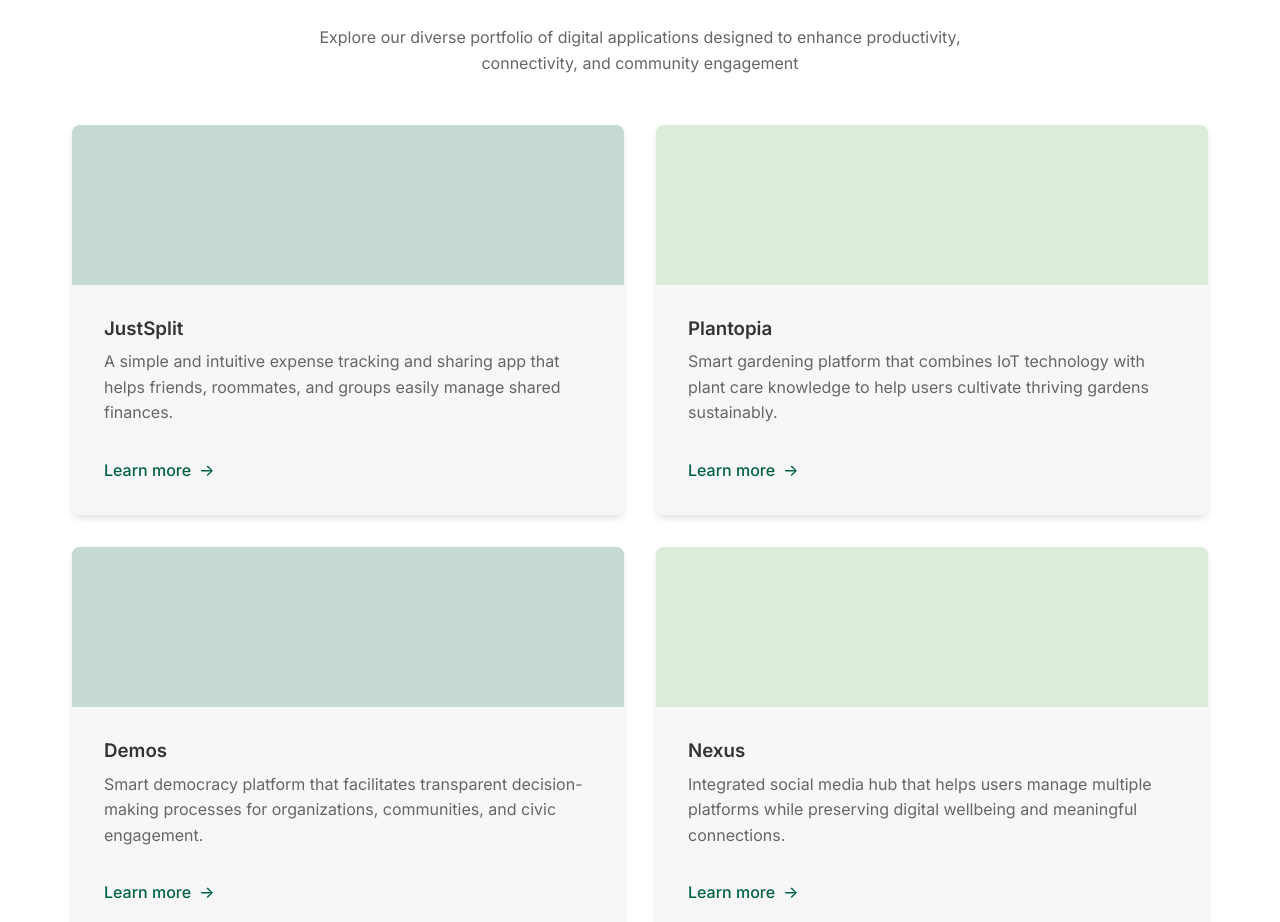
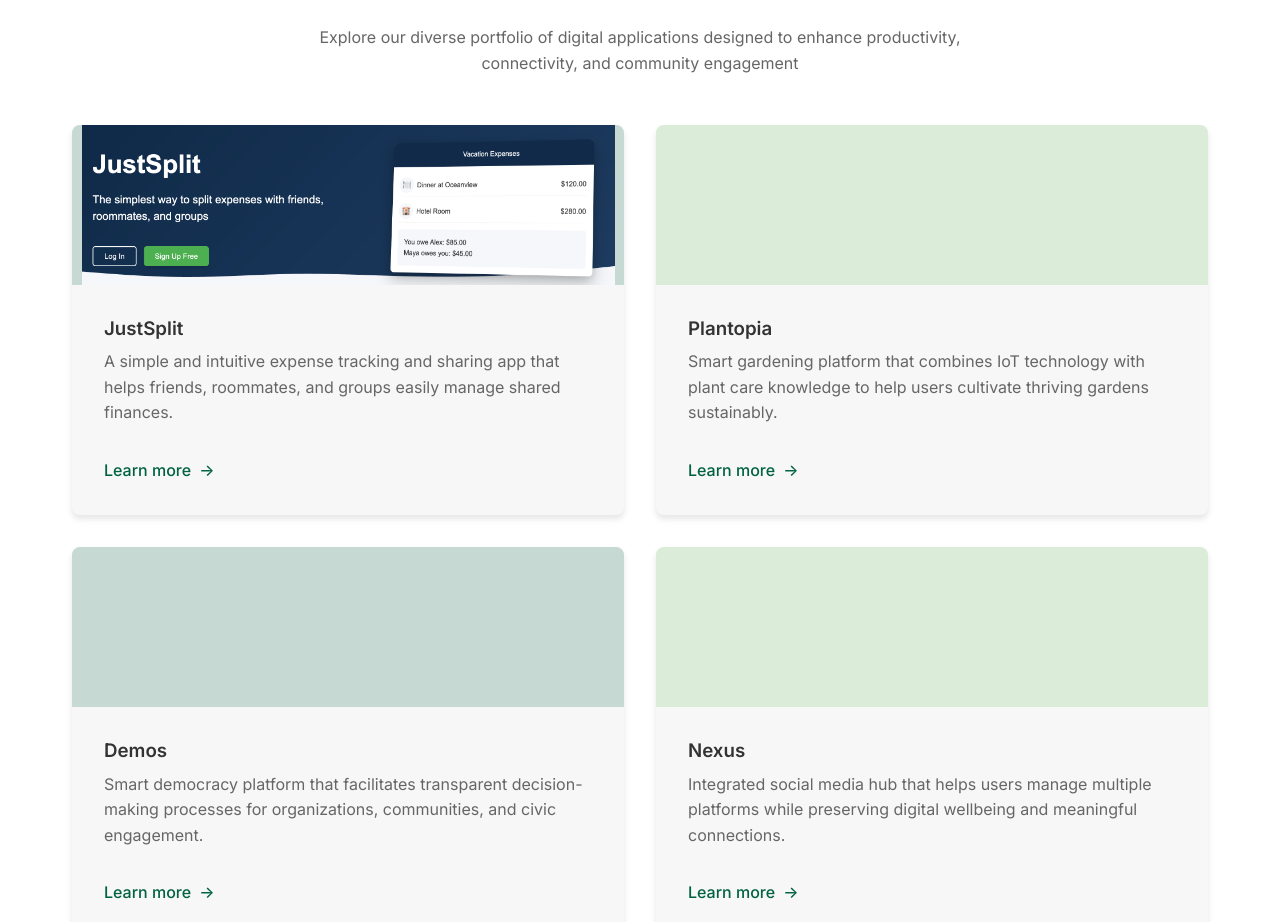
Before and after one commit to cyber-eco/cybereco-monorepo, a React (Create React App) app: page / in a window 1280 px wide. Shown: the part 2351-3273 px from the top of the page. Built offline with nearby package versions, Linux system fonts and the light colour scheme.

Commit message:
Refactor code structure for improved readability and maintainability

```diff
--- a/src/components/home/SolutionsPreview.js
+++ b/src/components/home/SolutionsPreview.js
@@ -62,6 +62,10 @@ const CardImage = styled.div`
   height: 160px;
   background-color: ${({ theme, color }) => color || `${theme.primary}20`};
   position: relative;
+  background-image: ${({ image }) => image ? `url(${image})` : 'none'};
+  background-size: contain;
+  background-position: center;
+  background-repeat: no-repeat;
 `;
 
 const CardContent = styled.div`
@@ -112,13 +116,16 @@ const SolutionsPreview = () => {
       id: "justsplit",
       title: portfolio.justSplitTitle || "JustSplit",
       description: portfolio.justSplitDesc || "A simple and intuitive expense tracking and sharing app that helps friends, roommates, and groups easily manage shared finances.",
-      color: "rgba(0, 98, 65, 0.2)"
+      color: "rgba(0, 98, 65, 0.2)",
+      image: `${process.env.PUBLIC_URL}/portfolio/justsplit.png`,
+      url: "https://justsplit.cybere.co"
     },
     {
       id: "plantopia",
       title: portfolio.plantopiaTitle || "Plantopia",
       description: portfolio.plantopiaDesc || "Smart gardening platform that combines IoT technology with plant care knowledge to help users cultivate thriving gardens sustainably.",
-      color: "rgba(107, 191, 89, 0.2)"
+      color: "rgba(107, 191, 89, 0.2)",
+      url: "https://plantopia.cybere.co"
     },
     {
       id: "demos",
@@ -165,11 +172,11 @@ const SolutionsPreview = () => {
               transition={{ duration: 0.5, delay: 0.1 * index }}
               viewport={{ once: true }}
             >
-              <CardImage color={solution.color} />
+              <CardImage color={solution.color} image={solution.image} />
               <CardContent>
                 <CardTitle>{solution.title}</CardTitle>
                 <CardDescription>{solution.description}</CardDescription>
-                <CardLink to={`/portfolio#${solution.id}`}>
+                <CardLink to={solution.url || `/portfolio#${solution.id}`}>
                   {t.learnMore || 'Learn more'}
                 </CardLink>
               </CardContent>
--- a/src/pages/PortfolioPage.js
+++ b/src/pages/PortfolioPage.js
@@ -1,6 +1,7 @@
 import React, { useContext } from 'react';
 import styled from 'styled-components';
 import { motion } from 'framer-motion';
+import { Link } from 'react-router-dom';
 import { LanguageContext } from '../context/LanguageContext';
 
 const PageContainer = styled.div`
@@ -40,15 +41,28 @@ const SolutionCard = styled(motion.div)`
   border-radius: var(--border-radius);
   overflow: hidden;
   box-shadow: ${({ theme }) => theme.shadow};
+  transition: transform 0.3s ease, box-shadow 0.3s ease;
+
+  ${({ isClickable }) => isClickable && `
+    cursor: pointer;
+    &:hover {
+      transform: translateY(-5px);
+      box-shadow: 0 10px 20px rgba(0, 0, 0, 0.1);
+    }
+  `}
 `;
 
 const CardImage = styled.div`
   height: 200px;
   background-color: ${({ theme }) => theme.primary}20;
   position: relative;
+  background-image: ${({ image }) => image ? `url(${image})` : 'none'};
+  background-size: contain;
+  background-position: center;
+  background-repeat: no-repeat;
 
   &::after {
-    content: "Solution Image";
+    content: ${({ image }) => image ? '""' : '"Solution Image"'};
     position: absolute;
     top: 50%;
     left: 50%;
@@ -77,6 +91,14 @@ const ComingSoon = styled.div`
   color: ${({ theme }) => theme.textSecondary};
 `;
 
+// Wrapper component that conditionally wraps content in a Link or div
+const CardWrapper = ({ children, url }) => {
+  if (url) {
+    return <Link to={url} style={{ textDecoration: 'none', display: 'block' }}>{children}</Link>;
+  }
+  return <>{children}</>;
+};
+
 const PortfolioPage = () => {
   const { translations, language } = useContext(LanguageContext);
   const t = translations.portfolioPage || {};
@@ -85,12 +107,15 @@ const PortfolioPage = () => {
     {
       id: "justsplit",
       title: t.justSplitTitle || "JustSplit",
-      description: t.justSplitDesc || "A simple and intuitive expense tracking and sharing app that helps friends, roommates, and groups easily manage shared finances."
+      description: t.justSplitDesc || "A simple and intuitive expense tracking and sharing app that helps friends, roommates, and groups easily manage shared finances.",
+      image: `${process.env.PUBLIC_URL}/portfolio/justsplit.png`,
+      url: "https://justsplit.cybere.co"
     },
     {
       id: "plantopia",
       title: t.plantopiaTitle || "Plantopia",
-      description: t.plantopiaDesc || "Smart gardening platform that combines IoT technology with plant care knowledge to help users cultivate thriving gardens sustainably."
+      description: t.plantopiaDesc || "Smart gardening platform that combines IoT technology with plant care knowledge to help users cultivate thriving gardens sustainably.",
+      url: "https://plantopia.cybere.co"
     },
     {
       id: "demos",
@@ -114,6 +139,13 @@ const PortfolioPage = () => {
     }
   ];
 
+  // Function to handle external URLs
+  const handleCardClick = (url) => {
+    if (url && url.startsWith('http')) {
+      window.open(url, '_blank', 'noopener,noreferrer');
+    }
+  };
+
   return (
     <PageContainer>
       <PageHeader>
@@ -134,21 +166,34 @@ const PortfolioPage = () => {
       </PageHeader>
 
       <SolutionsGrid>
-        {solutions.map((solution, index) => (
+        {solutions.map((solution, index) => {
+          const isExternalLink = solution.url && solution.url.startsWith('http');
+
+          return (
             <SolutionCard
               key={solution.id}
               initial={{ opacity: 0, y: 30 }}
               animate={{ opacity: 1, y: 0 }}
               transition={{ duration: 0.6, delay: 0.1 * index }}
               id={solution.id}
+              isClickable={!!solution.url}
+              onClick={isExternalLink ? () => handleCardClick(solution.url) : undefined}
             >
-            <CardImage />
+              <CardWrapper url={!isExternalLink ? solution.url : undefined}>
+                <CardImage image={solution.image} />
                 <CardContent>
                   <CardTitle>{solution.title}</CardTitle>
                   <CardDescription>{solution.description}</CardDescription>
+                  {solution.url && (
+                    <p style={{ color: 'var(--color-primary)', fontWeight: 500 }}>
+                      {t.viewSolution || 'View Solution'} →
+                    </p>
+                  )}
                 </CardContent>
+              </CardWrapper>
             </SolutionCard>
-        ))}
+          );
+        })}
       </SolutionsGrid>
 
       <ComingSoon>
```
Also changed, not shown: public/portfolio/justsplit.png (added). Lines whose indentation alone changed are shown as unchanged.
